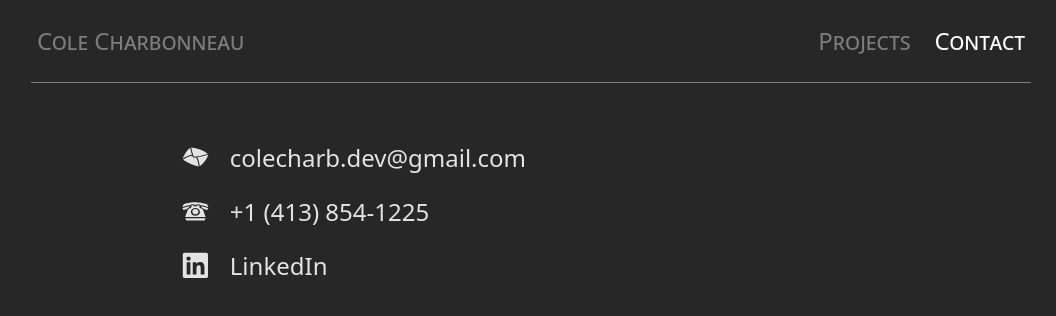
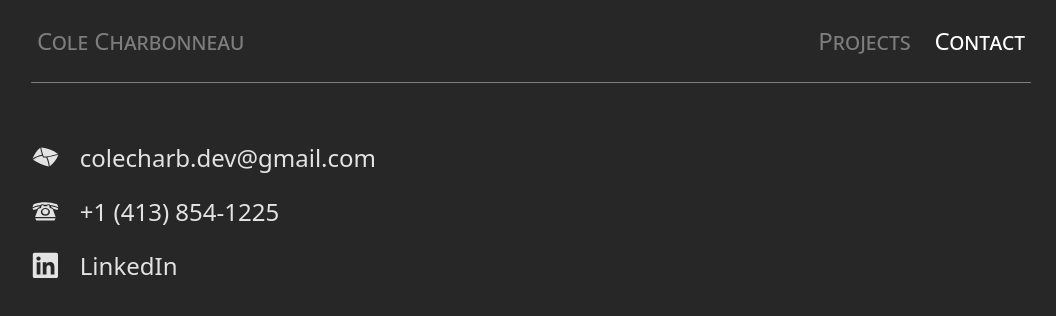
Before and after one commit to colecharb/colecharb-web, a React (Vite) app: page /contact in a window 1280 px wide. Shown: the top 316 px of the page, without its empty margins (109-1165 px from the left). Built offline with nearby package versions, Linux system fonts and the light colour scheme.

Commit message:
pulled BusinessCard.tsx contents into Contact Page

```diff
--- a/src/components/BusinessCard.tsx
+++ /dev/null
@@ -1,32 +0,0 @@
-import { GiRotaryPhone, GiEnvelope } from 'react-icons/gi';
-import { FaLinkedin } from 'react-icons/fa';
-import { BsEnvelopeFill } from 'react-icons/bs';
-
-export default function () {
-  return (
-    <div className='contact-info'>
-      <div className='contact-item'>
-        <GiEnvelope className='contact-icon' />
-        <a href='mailto:colecharb.dev@gmail.com' target='_blank' rel="noopener noreferrer">
-          colecharb.dev@gmail.com
-        </a>
-      </div>
-
-      <div className='contact-item'>
-        <GiRotaryPhone className='contact-icon' />
-        <a href='tel:+14138541225'>+1 (413) 854-1225</a>
-      </div>
-
-      <div className='contact-item'>
-        <FaLinkedin className='contact-icon' />
-        <a href='https://www.linkedin.com/in/colecharbonneau/' target='_blank' rel="noopener noreferrer">
-          LinkedIn
-        </a>
-      </div>
-
-    </div>
-    // <div className='business-card'>
-    //   Cole Charbonneau
-    // </div>
-  )
-}
--- a/src/components/ContactPage.tsx
+++ b/src/components/ContactPage.tsx
@@ -1,7 +1,28 @@
-import BusinessCard from "./BusinessCard";
+import { FaLinkedin } from "react-icons/fa";
+import { GiEnvelope, GiRotaryPhone } from "react-icons/gi";
 
 export default function () {
   return (
-    <BusinessCard />
+    <div>
+      <div className='contact-item'>
+        <GiEnvelope className='contact-icon' />
+        <a href='mailto:colecharb.dev@gmail.com' target='_blank' rel="noopener noreferrer">
+          colecharb.dev@gmail.com
+        </a>
+      </div>
+
+      <div className='contact-item'>
+        <GiRotaryPhone className='contact-icon' />
+        <a href='tel:+14138541225'>+1 (413) 854-1225</a>
+      </div>
+
+      <div className='contact-item'>
+        <FaLinkedin className='contact-icon' />
+        <a href='https://www.linkedin.com/in/colecharbonneau/' target='_blank' rel="noopener noreferrer">
+          LinkedIn
+        </a>
+      </div>
+
+    </div>
   )
 }
```
